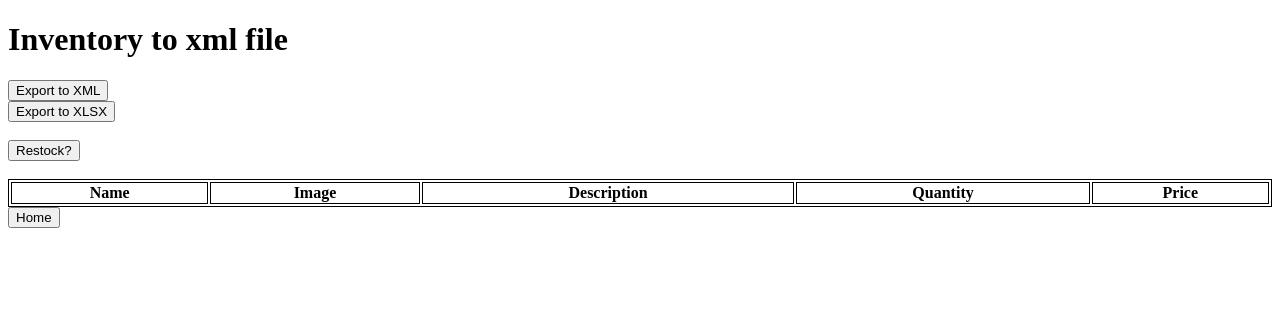
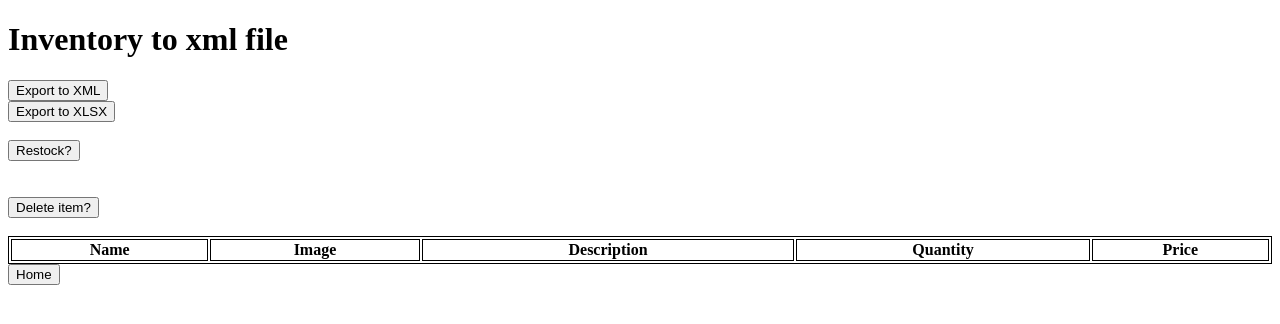
Before and after one commit to RATest35/Inventory-System, a Flask app: page /inventory in a window 1280 px wide. Shown: the top 324 px of the page. Run offline with Flask 3, Linux system fonts and the light colour scheme; the visitor is signed in with stand-in values (Sample User, id 1); data that the repository does not hold is empty.

Commit message:
Fixed sql call - Ryan

```diff
--- a/Templates/delete.html
+++ b/Templates/delete.html
@@ -13,7 +13,7 @@
             <option value="{{item[1]}}">{{item[0]}}</option>
             {% endfor %}
         </select><br><br>
-        <button type="submit" value="itemToDelete">Delete Item</button>
+        <button type="submit">Delete Item</button>
         </form>
         <br>
         <a href="{{ url_for('inventory') }}">Back to Inventory</a>
--- a/Templates/inventory.html
+++ b/Templates/inventory.html
@@ -19,6 +19,9 @@
         </form>
         <br/>
         <button class="btn" type="button" onclick="window.location.href='{{ url_for('low_stock') }}';">Restock?</button><br/>
+        <br/>
+        <br/>
+        <button class="btn" type="button" onclick="window.location.href='{{ url_for('delete') }}';">Delete item?</button><br/>
         <br/>
         <table style="width:100%">
             <tr>
--- a/app.py
+++ b/app.py
@@ -347,6 +347,7 @@ def low_stock():
 
     return render_template('low_stock.html', lowStock=lowStock, outOfStock=outOfStock)
 
+
 @app.route('/delete', methods=['GET', 'POST'])
 @login_required
 def delete():
@@ -357,17 +358,16 @@ def delete():
     rows = cursor.fetchall()
 
     if request.method == 'POST':
-        itemToDelete = request.form['itemToDelete']
-        cursor.execute('DELETE * from inventory WHERE item_id = ?', (itemToDelete,))
+        itemToDelete = int(request.form['deleteItem'])
+        cursor.execute('DELETE from inventory WHERE item_id = ?', (itemToDelete,))
         connection.commit()
         connection.close()
         return render_template('home.html')
 
-
     items = []
     for row in rows:
         name, item_id = row
-        items.append((name,item_id))
+        items.append((name, item_id))
 
     connection.close()
     return render_template('delete.html', items=items)
```
